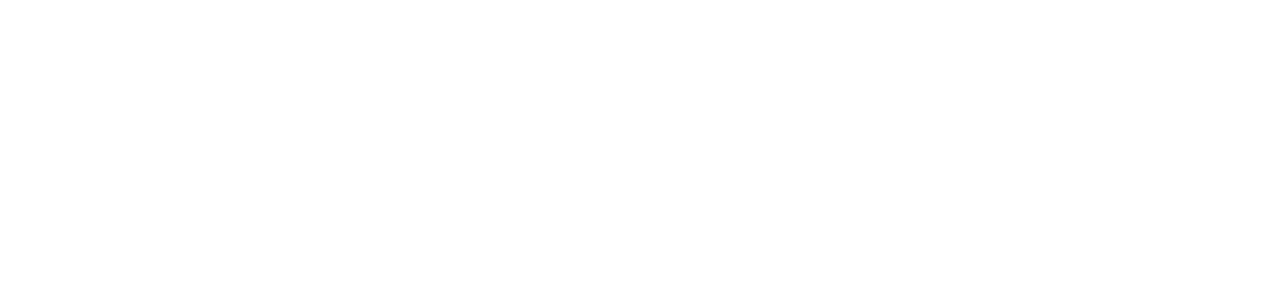
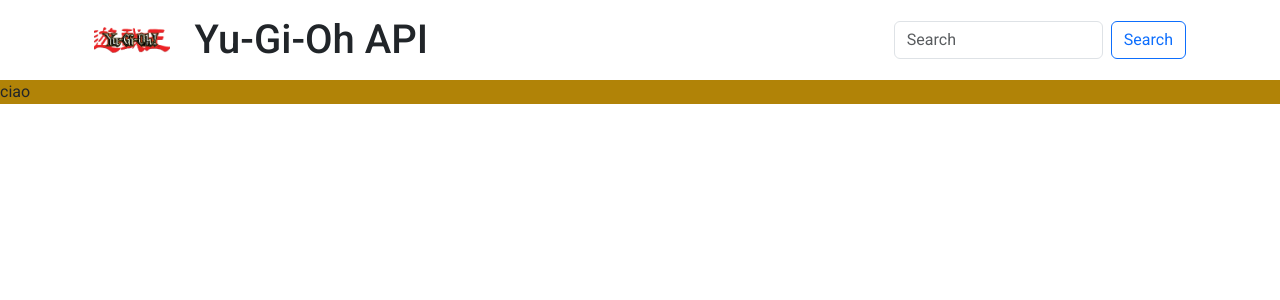
Before and after one commit to Valerio-Catellani/vite-yu-gi-oh, a Vue app: page / in a window 1280 px wide. Shown: the top 300 px of the page. Built offline with nearby package versions, Linux system fonts and the light colour scheme; no server answers.

Commit message:
created header component

```diff
--- a/package.json
+++ b/package.json
@@ -1,5 +1,5 @@
 {
-  "name": "molisana",
+  "name": "Yu-gi-oh-vite",
   "version": "0.0.0",
   "private": true,
   "type": "module",
--- a/src/App.vue
+++ b/src/App.vue
@@ -1,13 +1,40 @@
 <template>
+
+  <HeaderComponent />
+
+  <MainComponent />
 
 </template>
 
 <script>
-  export default {
-    name: 'App'
+import { store } from './store.js';
+import axios from 'axios';
+import HeaderComponent from './components/HeaderComponent.vue';
+import MainComponent from './components/MainComponent.vue';
+
+
+export default {
+  name: 'App',
+  components: {
+    HeaderComponent,
+    MainComponent
+  },
+  data() {
+    return {
+      store
+    }
+  },
+  methods: {
+    getCards(numbers) {
+      axios.get(store.base_url + `num=${numbers}&offset=0&`).then((response) => {
+        this.store.cards = response.data.data;
+      })
+    }
+  },
+  created() {
+    this.getCards(20)
   }
+}
 </script>
 
-<style lang="scss" scoped>
-
-</style>
+<style lang="scss" scoped></style>
--- a/src/assets/styles/partials/_variables.scss
+++ b/src/assets/styles/partials/_variables.scss
@@ -1,7 +1,4 @@
 /* Color styles */
-$lightblue: rgb(218, 233, 254);
-$blacktext: rgb(63, 54, 59);
-$bluetext: rgb(24, 71, 132);
-$colorred: red;
+$main-color: rgb(177, 131, 7);
 
 $basefont: "Roboto", sans-serif;
--- /dev/null
+++ b/src/components/HeaderComponent.vue
@@ -0,0 +1,35 @@
+<template>
+    <header class="container">
+        <nav class="navbar navbar-expand-sm ">
+            <div class="container-fluid">
+                <div class="img-container">
+                    <img class="img-fluid" src="/images/banner.png" />
+                </div>
+                <h1 class="ms-3 p-2 mb-0">Yu-Gi-Oh API</h1>
+                <button class="navbar-toggler" type="button" data-bs-toggle="collapse"
+                    data-bs-target="#navbarSupportedContent" aria-controls="navbarSupportedContent"
+                    aria-expanded="false" aria-label="Toggle navigation">
+                    <span class="navbar-toggler-icon"></span>
+                </button>
+                <div class="collapse navbar-collapse d-flex justify-content-end " id="navbarSupportedContent">
+                    <form class="d-flex" role="search">
+                        <input class="form-control me-2" type="search" placeholder="Search" aria-label="Search">
+                        <button class="btn btn-outline-primary" type="submit">Search</button>
+                    </form>
+                </div>
+            </div>
+        </nav>
+    </header>
+</template>
+
+<script>
+export default {
+    name: 'HeaderComponent',
+}
+</script>
+
+<style lang="scss" scoped>
+.img-container {
+    width: 7%;
+}
+</style>
--- /dev/null
+++ b/src/components/MainComponent.vue
@@ -0,0 +1,19 @@
+<template>
+    <main>
+        ciao
+    </main>
+</template>
+
+<script>
+export default {
+    name: 'MainComponent',
+}
+</script>
+
+<style lang="scss" scoped>
+@use '../assets/styles/partials/variables' as *;
+
+main {
+    background-color: $main-color;
+}
+</style>
--- /dev/null
+++ b/src/store.js
@@ -0,0 +1,6 @@
+import { reactive } from 'vue'
+
+export const store = reactive({
+    base_url: 'https://db.ygoprodeck.com/api/v7/cardinfo.php?',
+    cards: []
+})
```
Also changed, not shown: public/images/banner.png (added).
